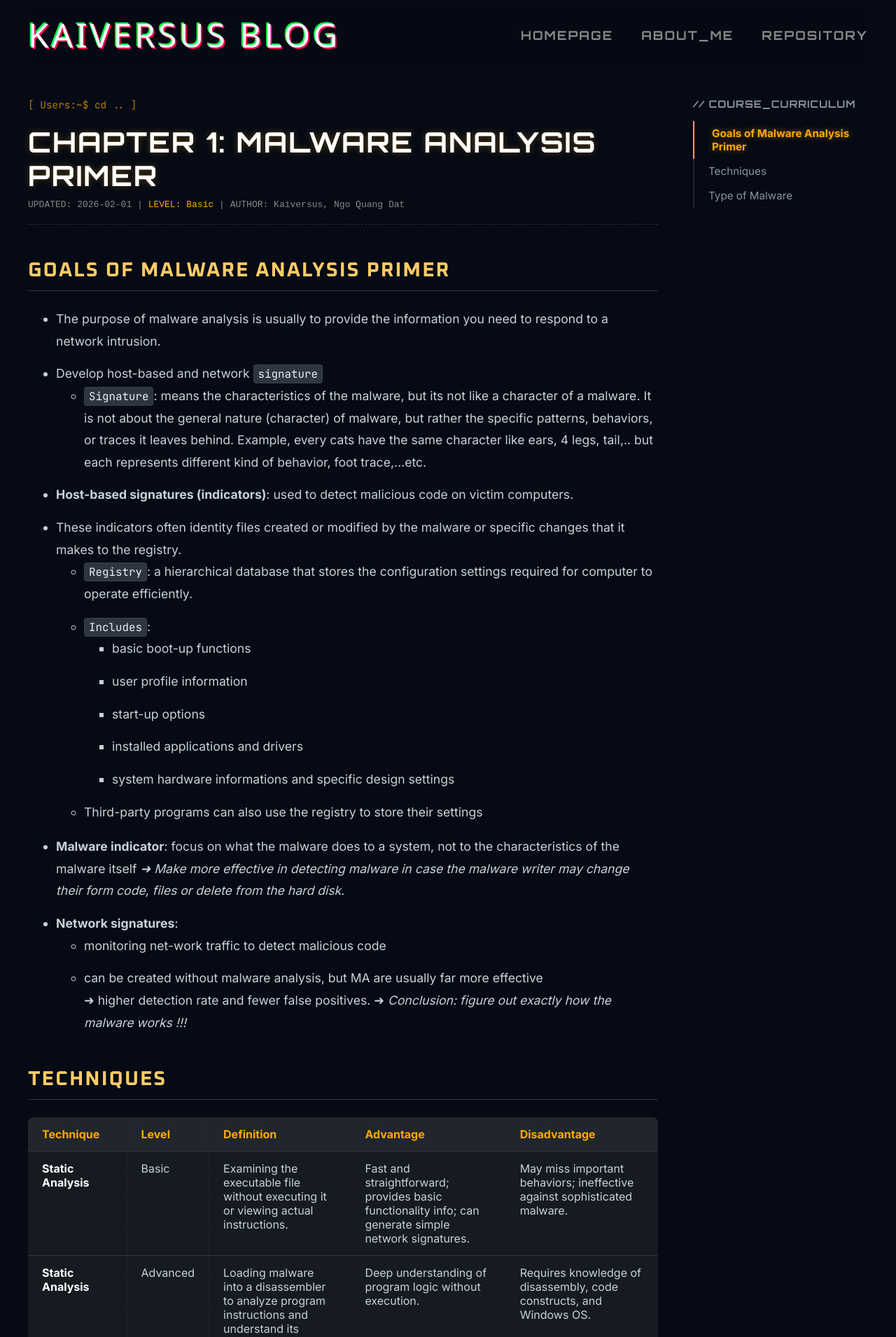
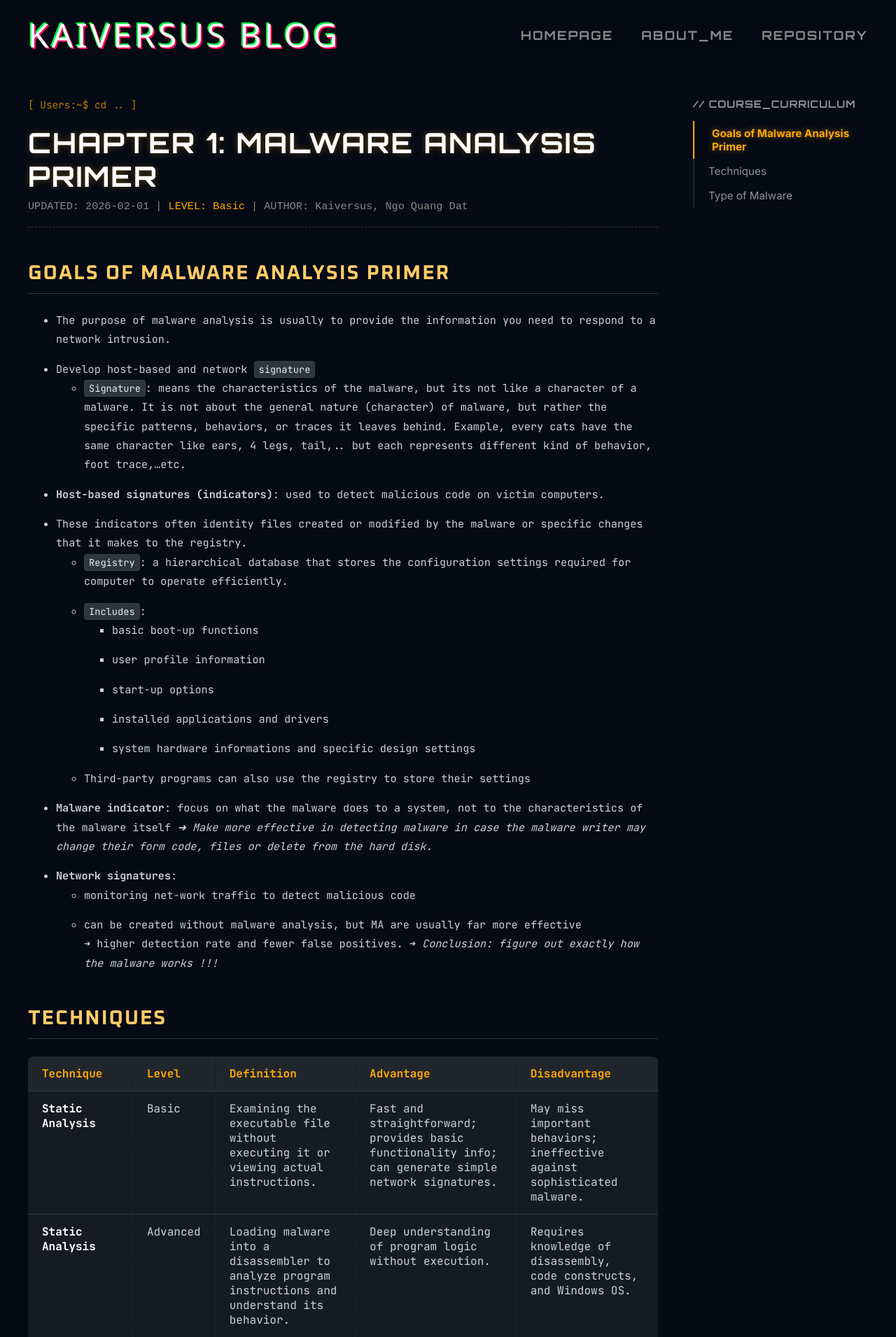
Before and after one commit to kaiversus/kaiversus.github.io, a Jekyll site: the page built from _courses/malware/chapter_1.md, in a window 1280 px wide. Shown: the top 1911 px of the page at 70% size. Built offline with Jekyll 4.4.1, drawn with Linux system fonts in a browser that asks for light colours; some web fonts are replaced.

Commit message:
Update course.html

```diff
--- a/_layouts/course.html
+++ b/_layouts/course.html
@@ -58,7 +58,11 @@
             gap: 50px;
             padding: 40px 10px 100px 10px;
         }
-        .course-content { min-width: 0; }
+        .course-content {
+            min-width: 0;
+            font-family: 'JetBrains Mono', 'Consolas', monospace !important;
+            font-size: 0.95rem;
+        }
         /* --- FIX ẢNH (IMAGES) --- */
         /* Ảnh sẽ tự co lại vừa khung, căn giữa và bo góc nhẹ */
         .course-content img {
@@ -163,9 +167,10 @@
         }
 
         .course-content p, .course-content li {
-            font-size: 1.1rem;
+            font-family: 'JetBrains Mono', 'Consolas', monospace !important;
+            font-size: 0.95rem;
             line-height: 1.8;
-            color: var(--text-main); /* <--- ĐỔI Ở ĐÂY: Dùng màu xám nhạt (#c9d1d9) thay vì màu trắng sáng cũ */
+            color: var(--text-main);
             margin-bottom: 15px;
         }
         /* ĐÃ FIX: Xóa white-space: nowrap để không bị tràn */
```
